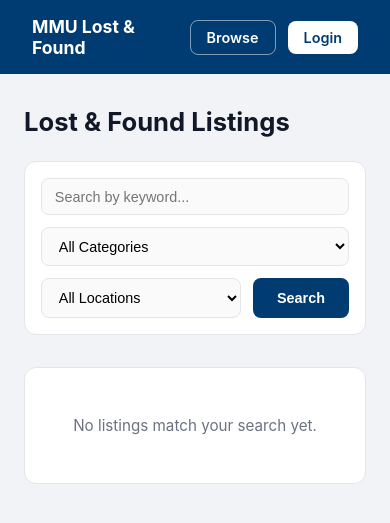
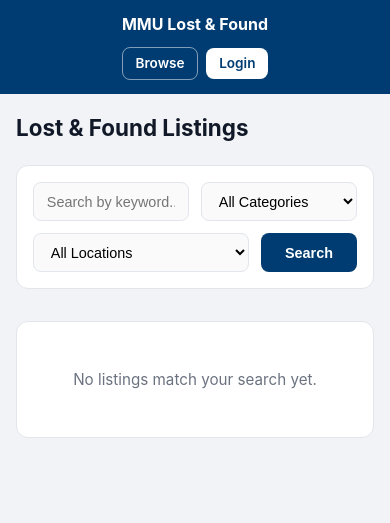
Before and after one commit to Kisaragisayu/2620MiniIT-G13-lost-and-found-webapp, a Flask app: page / in a window 390 px wide. Shown: the top 523 px of the page. Run offline with Flask 3, Linux system fonts and the light colour scheme; data that the repository does not hold is empty.

Commit message:
Add responsive rules for navbar and containers

```diff
--- a/static/css/style.css
+++ b/static/css/style.css
@@ -46,17 +46,21 @@ body.auth-body {
     display: flex;
     justify-content: space-between;
     align-items: center;
+    gap: 1rem;
+    flex-wrap: wrap;
 }
 .navbar-brand {
     color: white;
     font-weight: 700;
     font-size: 1.1rem;
     text-decoration: none;
+    white-space: nowrap;   /* keeps "MMU Lost & Found" on one line */
 }
 .navbar-links {
     display: flex;
     gap: 0.75rem;
     align-items: center;
+    flex-wrap: wrap;
 }
 .btn-outline {
     color: white;
@@ -66,6 +70,7 @@ body.auth-body {
     text-decoration: none;
     font-size: 0.9rem;
     font-weight: 600;
+    white-space: nowrap;
 }
 .btn-outline:hover { background: rgba(255, 255, 255, 0.12); }
 
@@ -77,6 +82,7 @@ body.auth-body {
     text-decoration: none;
     font-size: 0.9rem;
     font-weight: 600;
+    white-space: nowrap;
 }
 
 
@@ -120,6 +126,7 @@ body.auth-body {
     letter-spacing: 0.03em;
     padding: 0.25rem 0.6rem;
     border-radius: 999px;
+    white-space: nowrap;
 }
 .badge-lost     { background: #fee2e2; color: #991b1b; }
 .badge-found    { background: #dcfce7; color: #166534; }
@@ -196,6 +203,7 @@ body.auth-body {
     cursor: pointer;
     font-family: inherit;
     transition: background 0.15s;
+    white-space: nowrap;
 }
 .action-btn:hover { background: var(--color-danger-hover); }
 
@@ -315,3 +323,57 @@ body.auth-body {
     text-decoration: none;
 }
 .auth-footer a:hover { text-decoration: underline; }
+
+
+/* ---------- Wide tables ---------- */
+/* Admin tables have up to seven columns. Rather than squeezing them,
+   the table scrolls sideways inside its own box so the page itself
+   never scrolls. */
+
+.table-scroll {
+    width: 100%;
+    overflow-x: auto;
+    -webkit-overflow-scrolling: touch;
+    border-radius: 12px;
+}
+.table-scroll .data-table {
+    min-width: 760px;
+}
+
+
+/* ============================================================
+   Responsive rules
+   ============================================================ */
+
+/* Tablets and small laptops */
+@media (max-width: 900px) {
+    .container { padding: 1.5rem 1.25rem; }
+    .page-title { font-size: 1.4rem; }
+}
+
+/* Phones — the navbar no longer fits in one row */
+@media (max-width: 720px) {
+    .navbar {
+        flex-direction: column;
+        align-items: stretch;
+        padding: 0.9rem 1.1rem;
+        gap: 0.8rem;
+    }
+    .navbar-brand {
+        text-align: center;
+        font-size: 1rem;
+    }
+    .navbar-links {
+        justify-content: center;
+    }
+    .btn-outline, .btn-white {
+        padding: 0.45rem 0.8rem;
+        font-size: 0.85rem;
+    }
+}
+
+@media (max-width: 480px) {
+    .container { padding: 1.25rem 1rem; }
+    .auth-card { padding: 2rem 1.4rem; }
+    .navbar-links { gap: 0.5rem; }
+}
```
